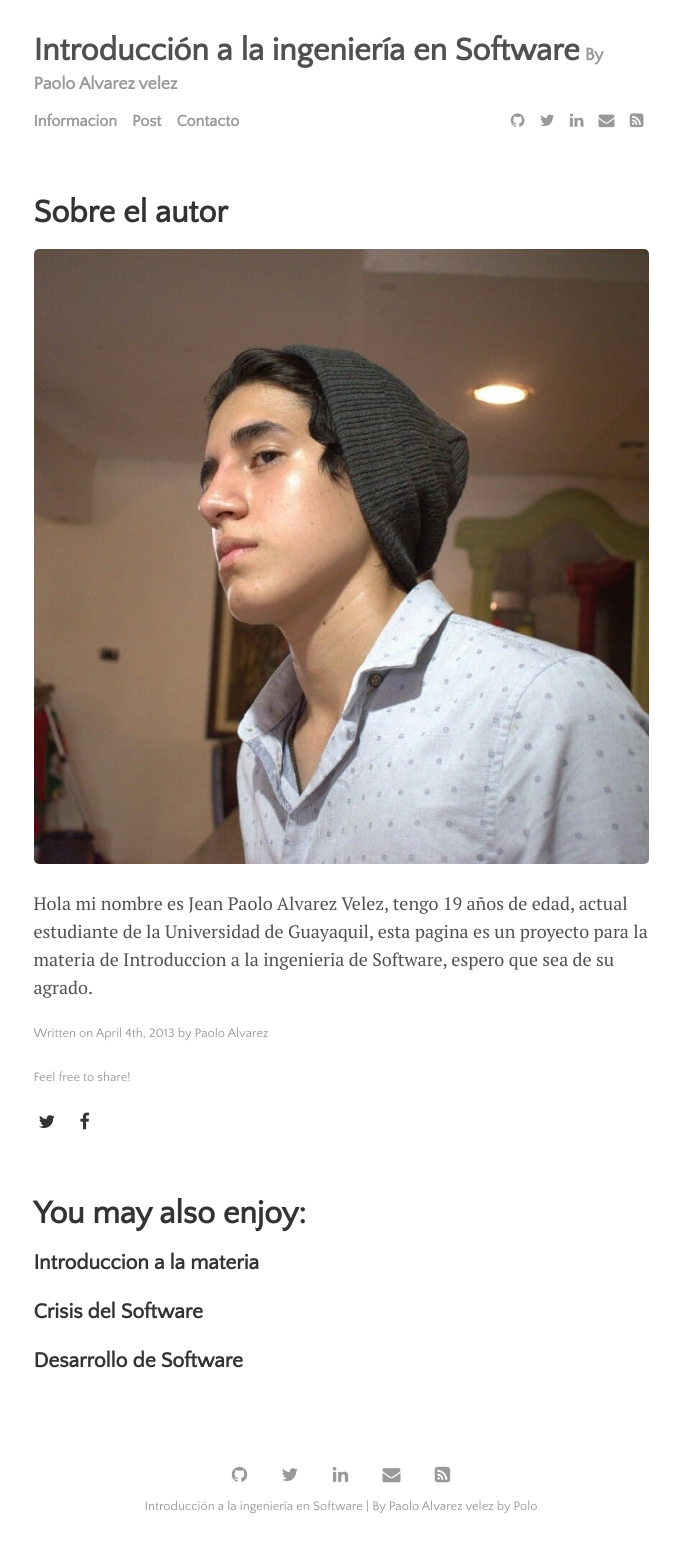
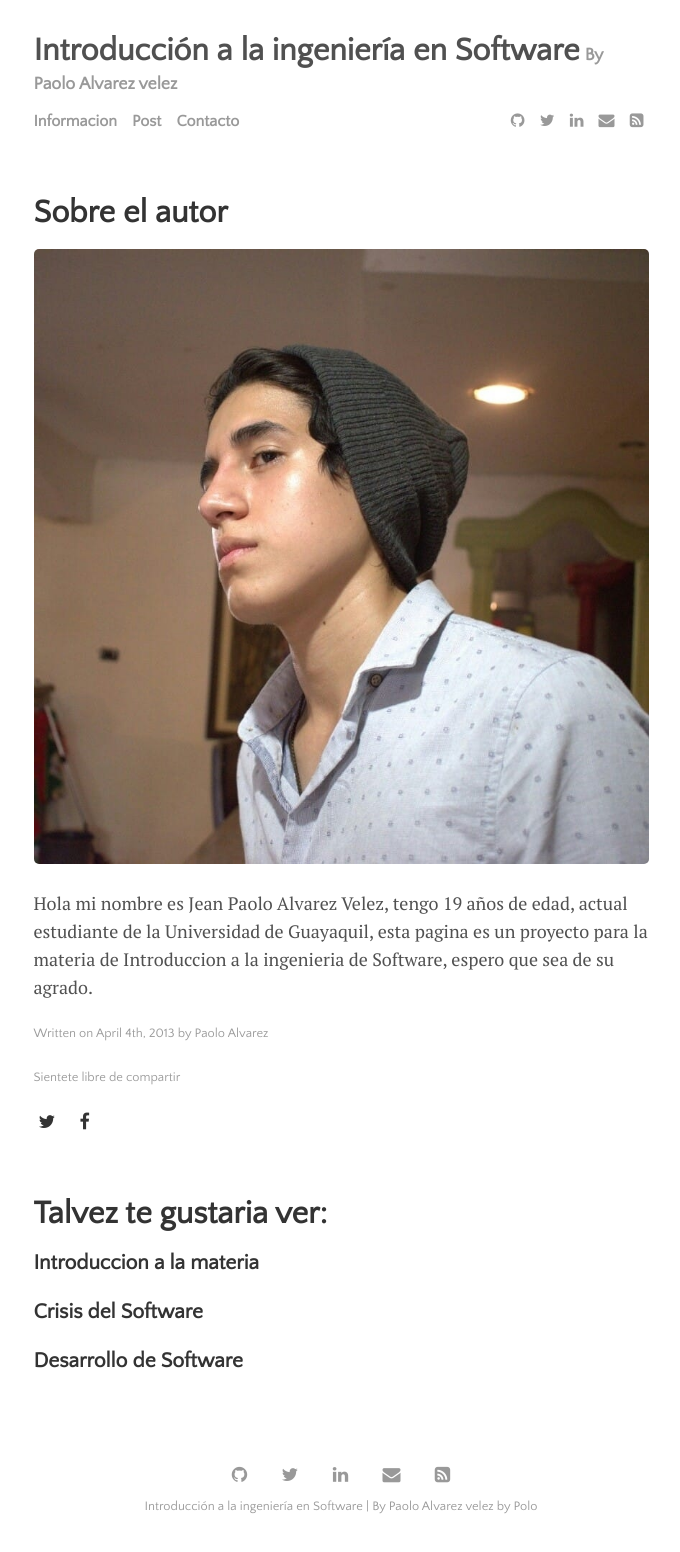
Before and after one commit to Paolo19010/Miblog, a Jekyll site: the page built from _posts/2013-04-04-about-the-author.md, in a window 1280 px wide. Shown: the whole page, without its empty margins (299-979 px from the left). Built offline with Jekyll 4.4.1, drawn with Linux system fonts in a browser that asks for light colours.

Commit message:
confifinal
confifinal

```diff
--- a/_data/settings.yml
+++ b/_data/settings.yml
@@ -25,8 +25,8 @@ pagination:
   next_page: 'Newer'
   previous_page: 'Older'
 
-sharing_button_prompt: 'Feel free to share!'
+sharing_button_prompt: 'Sientete libre de compartir'
 
-related_posts: 'You may also enjoy:'
+related_posts: 'Talvez te gustaria ver:'
 
 post_date_prefix: 'Written on'
```
